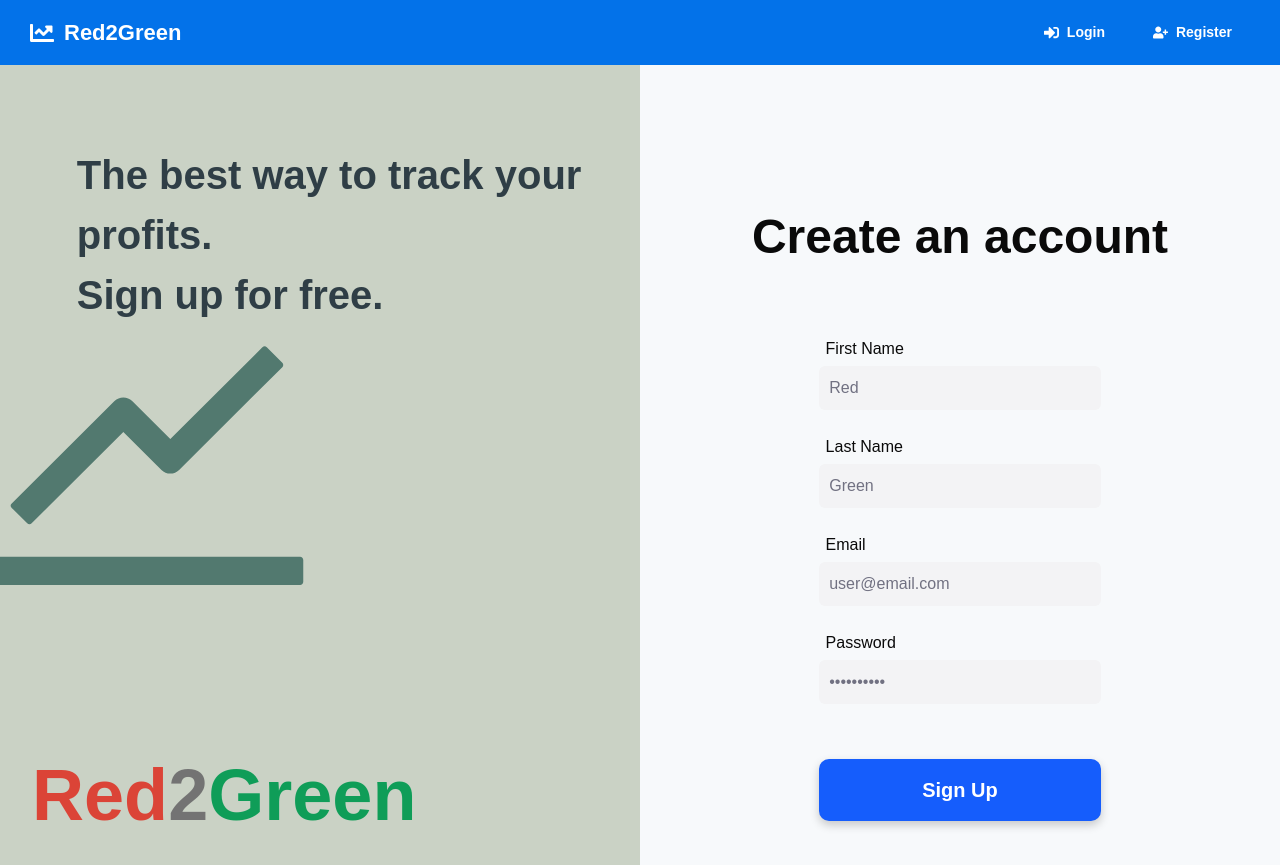
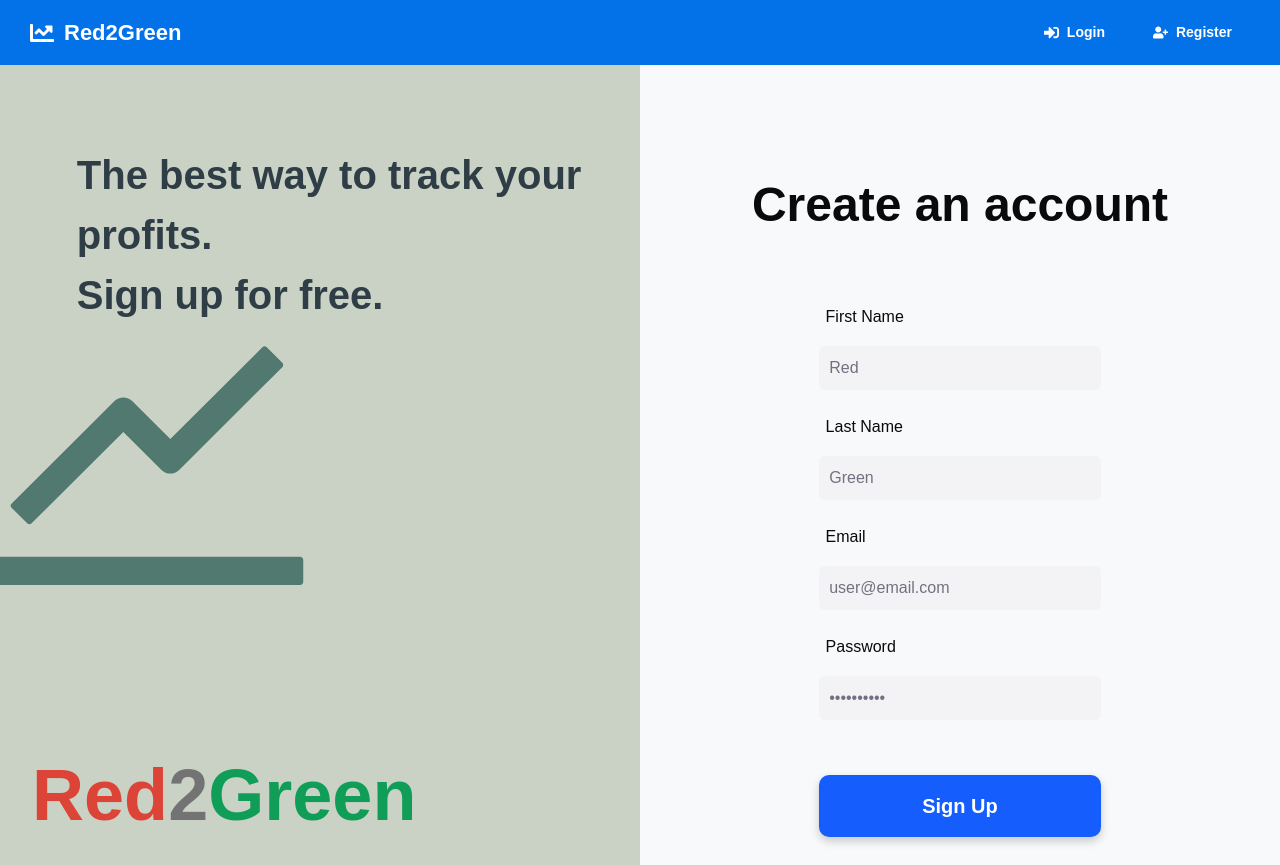
Before and after one commit to UFRed2Green/Red2Green, a Next.js app in the folder client/: page /auth/register in a window 1280 px wide. Built offline with nearby package versions, Linux system fonts and the light colour scheme.

Commit message:
Fix separation of input and title

```diff
--- a/client/src/app/styles/auth.css
+++ b/client/src/app/styles/auth.css
@@ -46,7 +46,7 @@
 /* Auth Header */
 .auth-form-header {
     font-size: 3rem;
-    margin-top: 17vh;
+    margin-top: 13vh;
     font-weight: bold;
     text-align: center;
 }
--- a/client/src/app/styles/globals.css
+++ b/client/src/app/styles/globals.css
@@ -6,7 +6,7 @@ html {
 }
 
 h3 {
-    margin-bottom: -20px;
+    margin-bottom: -8px;
     margin-left: 0.5vw;
     font-size: 1rem;
     font-weight: 100;
```
